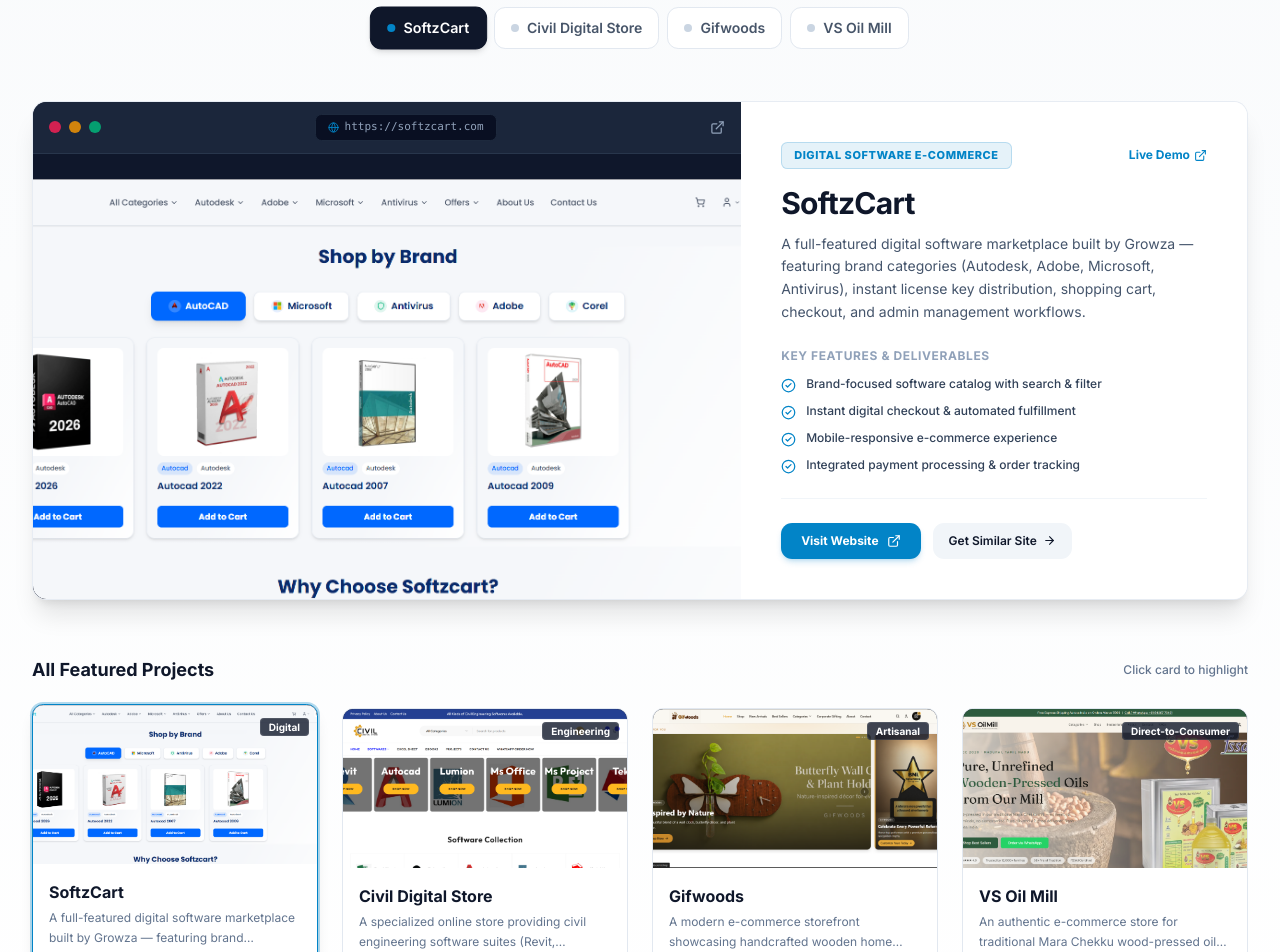
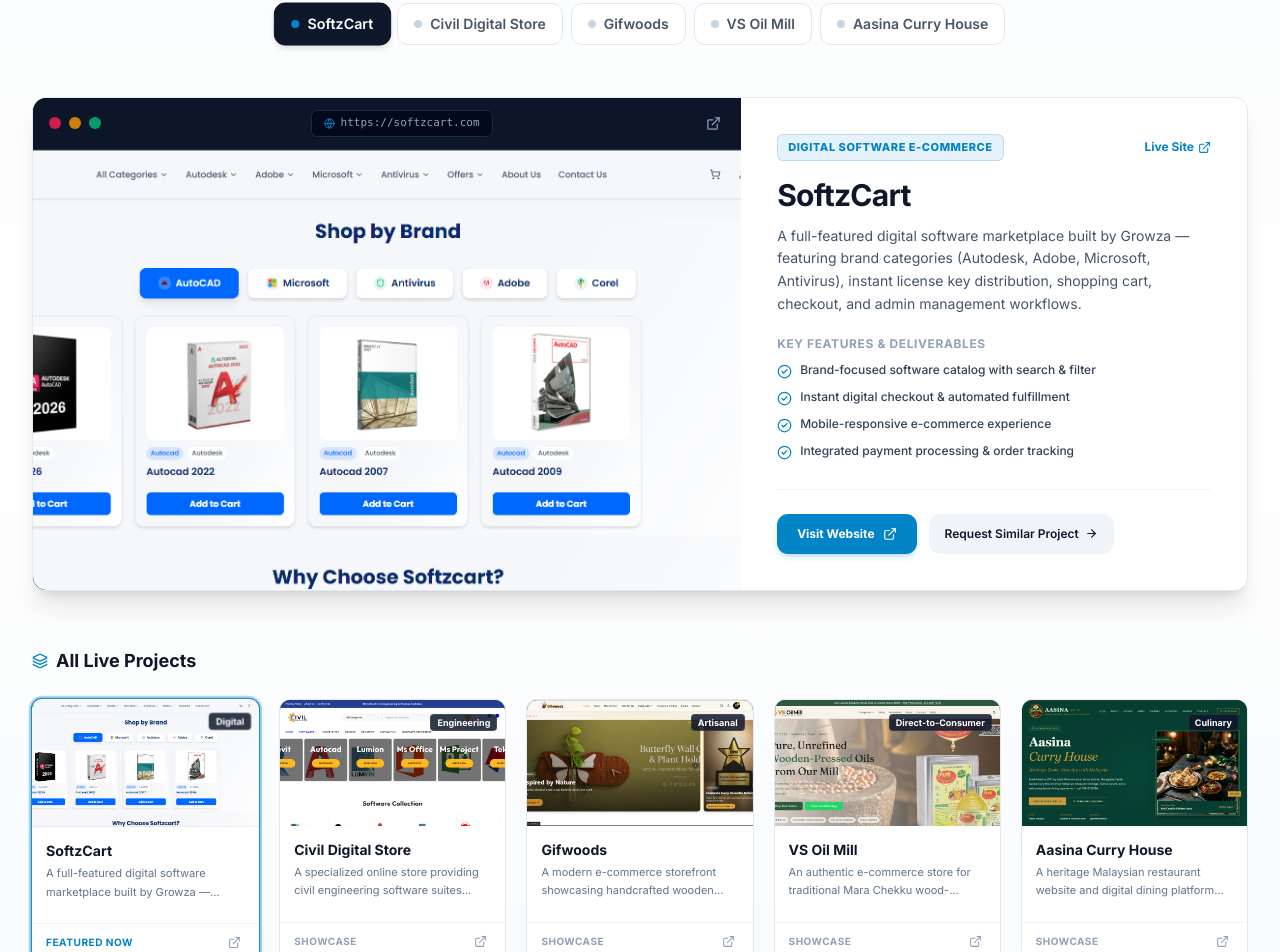
Before and after one commit to Umarfarook1912/Business-site, a Next.js app: page / in a window 1280 px wide. Shown: the part 2472-3424 px from the top of the page. Built offline with nearby package versions, Linux system fonts and the light colour scheme; no server answers.

Commit message:
malaysia site updated

```diff
--- a/src/components/home/HomeProjectSection.tsx
+++ b/src/components/home/HomeProjectSection.tsx
@@ -3,7 +3,7 @@
 import { useState } from "react";
 import Image from "next/image";
 import Link from "next/link";
-import { ArrowRight, CheckCircle2, ExternalLink, Globe, Sparkles } from "lucide-react";
+import { ArrowRight, CheckCircle2, ExternalLink, Globe, Sparkles, Layers } from "lucide-react";
 import { PROJECTS, ROUTES, ProjectItem } from "@/lib/constants";
 import { MotionSection } from "@/components/common/MotionSection";
 
@@ -14,62 +14,64 @@ export function HomeProjectSection() {
     PROJECTS.find((p) => p.id === activeId) || PROJECTS[0];
 
   return (
-    <section className="bg-gradient-to-b from-slate-50 to-white py-16 sm:py-24" id="projects">
+    <section className="bg-gradient-to-b from-slate-50 via-white to-slate-50 py-12 sm:py-20 lg:py-24" id="projects">
       <div className="max-w-7xl mx-auto px-4 sm:px-6 lg:px-8">
         {/* Section Header */}
-        <MotionSection className="max-w-3xl mx-auto text-center mb-12 sm:mb-16">
-          <div className="inline-flex items-center gap-2 px-3 py-1.5 rounded-full bg-sky/10 border border-sky/20 text-sky text-xs font-semibold uppercase tracking-wider mb-4">
-            <Sparkles size={13} />
+        <MotionSection className="max-w-3xl mx-auto text-center mb-8 sm:mb-12 lg:mb-16">
+          <div className="inline-flex items-center gap-1.5 px-3 py-1 rounded-full bg-sky/10 border border-sky/20 text-sky text-xs font-semibold uppercase tracking-wider mb-3 sm:mb-4">
+            <Sparkles size={13} className="shrink-0" />
             <span>Our Work & Portfolio</span>
           </div>
-          <h2 className="text-3xl sm:text-4xl lg:text-5xl font-extrabold text-navy tracking-tight mb-4">
+          <h2 className="text-2xl sm:text-4xl lg:text-5xl font-extrabold text-navy tracking-tight mb-3 sm:mb-4">
             Projects We&apos;ve Delivered
           </h2>
-          <p className="text-base sm:text-lg text-[#64748B] max-w-2xl mx-auto leading-relaxed">
-            Explore live e-commerce stores, specialized marketplaces, and web applications built with performance, security, and exceptional user experience.
+          <p className="text-xs sm:text-base lg:text-lg text-[#64748B] max-w-2xl mx-auto leading-relaxed">
+            Explore live e-commerce stores, specialized marketplaces, and custom web platforms engineered by Growza for growing businesses.
           </p>
         </MotionSection>
 
-        {/* Project Selector Tabs */}
-        <MotionSection delay={0.1} className="mb-10">
-          <div className="flex items-center justify-start sm:justify-center gap-2 overflow-x-auto pb-3 pt-1 scrollbar-none">
+        {/* Project Selector Tabs - Horizontal Scrollable on Mobile */}
+        <MotionSection delay={0.1} className="mb-8 sm:mb-10">
+          <div className="relative">
+            <div className="flex items-center justify-start sm:justify-center gap-2 overflow-x-auto pb-3 pt-1 scrollbar-none snap-x snap-mandatory px-1">
               {PROJECTS.map((project) => {
                 const isActive = project.id === activeId;
                 return (
                   <button
                     key={project.id}
                     onClick={() => setActiveId(project.id)}
-                  className={`px-4 py-2.5 rounded-xl text-xs sm:text-sm font-semibold transition-all whitespace-nowrap flex items-center gap-2 border ${
+                    className={`snap-center shrink-0 px-3.5 sm:px-4 py-2 sm:py-2.5 rounded-xl text-xs sm:text-sm font-semibold transition-all flex items-center gap-2 border ${
                       isActive
                         ? "bg-navy text-white border-navy shadow-md scale-[1.02]"
                         : "bg-white text-[#475569] border-slate-200 hover:border-slate-300 hover:bg-slate-50"
                     }`}
                   >
                     <span
-                    className={`w-2 h-2 rounded-full ${
+                      className={`w-2 h-2 rounded-full shrink-0 ${
                         isActive ? "bg-sky" : "bg-slate-300"
                       }`}
                     />
-                  {project.name}
+                    <span className="truncate">{project.name}</span>
                   </button>
                 );
               })}
             </div>
+          </div>
         </MotionSection>
 
         {/* Spotlight Main Showcase */}
-        <MotionSection delay={0.2} className="mb-14">
-          <div className="bg-white rounded-2xl border border-slate-200/80 shadow-xl overflow-hidden grid lg:grid-cols-12 gap-0 transition-all duration-300">
+        <MotionSection delay={0.2} className="mb-10 sm:mb-14">
+          <div className="bg-white rounded-2xl border border-slate-200/90 shadow-xl overflow-hidden grid lg:grid-cols-12 gap-0 transition-all duration-300">
             {/* Left: Browser Window Screenshot Showcase */}
-            <div className="lg:col-span-7 bg-slate-900 flex flex-col justify-between overflow-hidden group">
+            <div className="lg:col-span-7 bg-slate-950 flex flex-col justify-between overflow-hidden group">
               {/* Browser Header Bar */}
-              <div className="bg-slate-800/90 px-4 py-3 border-b border-slate-700/60 flex items-center justify-between shrink-0 gap-3">
-                <div className="flex items-center gap-2 shrink-0">
-                  <div className="w-3 h-3 rounded-full bg-rose-500/80" />
-                  <div className="w-3 h-3 rounded-full bg-amber-500/80" />
-                  <div className="w-3 h-3 rounded-full bg-emerald-500/80" />
+              <div className="bg-slate-900/90 px-3.5 sm:px-4 py-2.5 sm:py-3 border-b border-slate-800 flex items-center justify-between shrink-0 gap-2 sm:gap-3">
+                <div className="flex items-center gap-1.5 sm:gap-2 shrink-0">
+                  <div className="w-2.5 h-2.5 sm:w-3 sm:h-3 rounded-full bg-rose-500/80" />
+                  <div className="w-2.5 h-2.5 sm:w-3 sm:h-3 rounded-full bg-amber-500/80" />
+                  <div className="w-2.5 h-2.5 sm:w-3 sm:h-3 rounded-full bg-emerald-500/80" />
                 </div>
-                <div className="bg-slate-950/70 text-slate-400 text-[11px] font-mono px-3 py-1 rounded-md flex items-center gap-1.5 max-w-[280px] sm:max-w-xs truncate border border-slate-800">
+                <div className="bg-slate-950/80 text-slate-400 text-[10px] sm:text-[11px] font-mono px-2.5 sm:px-3 py-1 rounded-md flex items-center gap-1.5 max-w-[170px] xs:max-w-[230px] sm:max-w-xs truncate border border-slate-800">
                   <Globe size={11} className="text-sky shrink-0" />
                   <span className="truncate">{activeProject.projectUrl}</span>
                 </div>
@@ -77,15 +79,15 @@ export function HomeProjectSection() {
                   href={activeProject.projectUrl}
                   target="_blank"
                   rel="noopener noreferrer"
-                  className="text-slate-400 hover:text-white transition-colors"
-                  aria-label={`Open ${activeProject.name} in new tab`}
+                  className="text-slate-400 hover:text-white transition-colors p-1"
+                  aria-label={`Open ${activeProject.name} live site`}
                 >
-                  <ExternalLink size={15} />
+                  <ExternalLink size={14} className="sm:w-[15px] sm:h-[15px]" />
                 </Link>
               </div>
 
               {/* Screenshot Image Container */}
-              <div className="relative aspect-[16/10] lg:aspect-auto lg:h-[420px] w-full overflow-hidden bg-slate-950">
+              <div className="relative aspect-[16/10] sm:aspect-video lg:aspect-auto lg:h-[440px] w-full overflow-hidden bg-slate-950">
                 <Image
                   src={activeProject.image}
                   alt={activeProject.imageAlt}
@@ -94,7 +96,7 @@ export function HomeProjectSection() {
                   className="object-cover object-top transition-transform duration-700 ease-out group-hover:scale-105"
                   sizes="(max-width: 1024px) 100vw, 55vw"
                 />
-                <div className="absolute inset-0 bg-gradient-to-t from-slate-950/60 via-transparent to-transparent opacity-0 group-hover:opacity-100 transition-opacity duration-300 flex items-end p-6">
+                <div className="absolute inset-0 bg-gradient-to-t from-slate-950/70 via-transparent to-transparent opacity-0 group-hover:opacity-100 transition-opacity duration-300 flex items-end p-4 sm:p-6">
                   <Link
                     href={activeProject.projectUrl}
                     target="_blank"
@@ -108,11 +110,11 @@ export function HomeProjectSection() {
               </div>
             </div>
 
-            {/* Right: Project Information Details */}
-            <div className="lg:col-span-5 p-6 sm:p-8 lg:p-10 flex flex-col justify-between bg-white">
+            {/* Right: Project Details */}
+            <div className="lg:col-span-5 p-5 sm:p-7 lg:p-9 flex flex-col justify-between bg-white">
               <div>
-                <div className="flex items-center justify-between gap-3 mb-4">
-                  <span className="px-3 py-1 rounded-md text-[11px] font-extrabold uppercase tracking-wider bg-sky/10 text-sky border border-sky/20">
+                <div className="flex items-center justify-between gap-2 mb-3 sm:mb-4">
+                  <span className="px-2.5 py-1 rounded-md text-[10px] sm:text-[11px] font-extrabold uppercase tracking-wider bg-sky/10 text-sky border border-sky/20">
                     {activeProject.category}
                   </span>
                   <Link
@@ -121,25 +123,25 @@ export function HomeProjectSection() {
                     rel="noopener noreferrer"
                     className="inline-flex items-center gap-1 text-xs font-bold text-sky hover:text-navy transition-colors shrink-0"
                   >
-                    <span>Live Demo</span>
+                    <span>Live Site</span>
                     <ExternalLink size={13} />
                   </Link>
                 </div>
 
-                <h3 className="text-2xl sm:text-3xl font-bold text-navy mb-3 tracking-tight">
+                <h3 className="text-xl sm:text-2xl lg:text-3xl font-bold text-navy mb-2 sm:mb-3 tracking-tight">
                   {activeProject.name}
                 </h3>
-                <p className="text-sm text-slate-600 leading-relaxed mb-6">
+                <p className="text-xs sm:text-sm text-slate-600 leading-relaxed mb-5">
                   {activeProject.description}
                 </p>
 
-                <div className="mb-6">
-                  <h4 className="text-xs font-bold uppercase tracking-wider text-slate-400 mb-3">
+                <div className="mb-5 sm:mb-6">
+                  <h4 className="text-[11px] sm:text-xs font-bold uppercase tracking-wider text-slate-400 mb-2.5">
                     Key Features & Deliverables
                   </h4>
-                  <ul className="space-y-2.5">
+                  <ul className="grid grid-cols-1 sm:grid-cols-2 lg:grid-cols-1 gap-2 sm:gap-2.5">
                     {activeProject.highlights.map((item) => (
-                      <li key={item} className="flex items-start gap-2.5 text-xs font-medium text-slate-700">
+                      <li key={item} className="flex items-start gap-2 text-xs font-medium text-slate-700">
                         <CheckCircle2 size={15} className="text-sky shrink-0 mt-0.5" />
                         <span>{item}</span>
                       </li>
@@ -148,22 +150,22 @@ export function HomeProjectSection() {
                 </div>
               </div>
 
-              {/* Action Buttons */}
-              <div className="pt-6 border-t border-slate-100 flex flex-wrap items-center gap-3">
+              {/* Action Buttons - Full Width on Mobile */}
+              <div className="pt-4 sm:pt-6 border-t border-slate-100 flex flex-col sm:flex-row items-stretch sm:items-center gap-2.5 sm:gap-3">
                 <Link
                   href={activeProject.projectUrl}
                   target="_blank"
                   rel="noopener noreferrer"
-                  className="px-5 py-2.5 rounded-xl bg-sky hover:bg-sky-dark text-white text-xs font-bold inline-flex items-center gap-2 shadow-md shadow-sky/20 transition-all hover:gap-3"
+                  className="w-full sm:w-auto px-5 py-2.5 sm:py-3 rounded-xl bg-sky hover:bg-sky-dark text-white text-xs font-bold inline-flex items-center justify-center gap-2 shadow-md shadow-sky/20 transition-all hover:gap-3"
                 >
                   <span>Visit Website</span>
                   <ExternalLink size={14} />
                 </Link>
                 <Link
                   href={ROUTES.consultation}
-                  className="px-4 py-2.5 rounded-xl bg-slate-100 hover:bg-slate-200 text-navy text-xs font-semibold inline-flex items-center gap-1.5 transition-colors"
+                  className="w-full sm:w-auto px-4 py-2.5 sm:py-3 rounded-xl bg-slate-100 hover:bg-slate-200 text-navy text-xs font-semibold inline-flex items-center justify-center gap-1.5 transition-colors"
                 >
-                  <span>Get Similar Site</span>
+                  <span>Request Similar Project</span>
                   <ArrowRight size={13} />
                 </Link>
               </div>
@@ -173,12 +175,15 @@ export function HomeProjectSection() {
 
         {/* All Projects Cards Grid */}
         <MotionSection delay={0.3}>
-          <div className="mb-6 flex items-center justify-between">
-            <h3 className="text-lg font-bold text-navy">All Featured Projects</h3>
-            <span className="text-xs text-slate-500 font-medium">Click card to highlight</span>
+          <div className="mb-4 sm:mb-6 flex items-center justify-between">
+            <div className="flex items-center gap-2">
+              <Layers size={16} className="text-sky" />
+              <h3 className="text-base sm:text-lg font-bold text-navy">All Live Projects</h3>
+            </div>
+            <span className="text-xs text-slate-400 font-medium hidden xs:inline">Tap card to focus</span>
           </div>
 
-          <div className="grid sm:grid-cols-2 lg:grid-cols-4 gap-6">
+          <div className="grid grid-cols-1 sm:grid-cols-2 md:grid-cols-3 lg:grid-cols-5 gap-4 sm:gap-5">
             {PROJECTS.map((project) => {
               const isSelected = project.id === activeId;
               return (
@@ -187,7 +192,7 @@ export function HomeProjectSection() {
                   onClick={() => setActiveId(project.id)}
                   className={`cursor-pointer group bg-white rounded-xl border transition-all duration-300 overflow-hidden flex flex-col justify-between ${
                     isSelected
-                      ? "border-sky ring-2 ring-sky/30 shadow-lg -translate-y-1 bg-sky/[0.02]"
+                      ? "border-sky ring-2 ring-sky/30 shadow-md scale-[1.01] bg-sky/[0.02]"
                       : "border-slate-200 hover:border-slate-300 hover:shadow-md hover:-translate-y-0.5"
                   }`}
                 >
@@ -199,40 +204,40 @@ export function HomeProjectSection() {
                         alt={project.imageAlt}
                         fill
                         className="object-cover object-top transition-transform duration-500 group-hover:scale-105"
-                        sizes="(max-width: 640px) 100vw, (max-width: 1024px) 50vw, 25vw"
+                        sizes="(max-width: 640px) 100vw, (max-width: 1024px) 33vw, 20vw"
                       />
                       <div className="absolute top-2 right-2">
-                        <span className="px-2 py-0.5 rounded text-[10px] font-bold bg-navy/80 backdrop-blur-md text-white border border-white/10">
+                        <span className="px-1.5 py-0.5 rounded text-[9px] font-bold bg-navy/85 backdrop-blur-md text-white border border-white/10">
                           {project.category.split(" ")[0]}
                         </span>
                       </div>
                     </div>
 
                     {/* Card Body */}
-                    <div className="p-4">
-                      <h4 className="text-base font-bold text-navy group-hover:text-sky transition-colors mb-1">
+                    <div className="p-3.5">
+                      <h4 className="text-sm font-bold text-navy group-hover:text-sky transition-colors mb-1 truncate">
                         {project.name}
                       </h4>
-                      <p className="text-xs text-slate-500 line-clamp-2 leading-relaxed mb-3">
+                      <p className="text-[11px] text-slate-500 line-clamp-2 leading-relaxed mb-2">
                         {project.description}
                       </p>
                     </div>
                   </div>
 
                   {/* Card Footer */}
-                  <div className="px-4 pb-4 pt-2 border-t border-slate-100 flex items-center justify-between text-xs">
-                    <span className="text-[11px] font-semibold text-sky group-hover:underline">
-                      {isSelected ? "Currently Viewing" : "View Details"}
+                  <div className="px-3.5 pb-3 pt-2 border-t border-slate-100 flex items-center justify-between text-xs">
+                    <span className={`text-[10px] font-bold uppercase tracking-wider ${isSelected ? "text-sky" : "text-slate-400 group-hover:text-navy"}`}>
+                      {isSelected ? "Featured Now" : "Showcase"}
                     </span>
                     <Link
                       href={project.projectUrl}
                       target="_blank"
                       rel="noopener noreferrer"
                       onClick={(e) => e.stopPropagation()}
-                      className="p-1.5 rounded-lg text-slate-400 hover:text-sky hover:bg-sky/10 transition-colors"
+                      className="p-1 rounded-md text-slate-400 hover:text-sky hover:bg-sky/10 transition-colors"
                       title={`Visit ${project.name} live site`}
                     >
-                      <ExternalLink size={14} />
+                      <ExternalLink size={13} />
                     </Link>
                   </div>
                 </div>
--- a/src/lib/constants/footer.ts
+++ b/src/lib/constants/footer.ts
@@ -40,7 +40,7 @@ export const FOOTER_EXPLORE = [
 
 export const FOOTER_COMPANY = [
   { label: "About Us", href: ROUTES.about },
-  { label: "SoftzCart Project", href: ROUTES.projects },
+  { label: "Featured Projects", href: ROUTES.projects },
   { label: "All Services", href: ROUTES.services },
   { label: "Contact", href: ROUTES.consultation },
 ] as const;
--- a/src/lib/constants/projects.ts
+++ b/src/lib/constants/projects.ts
@@ -56,7 +56,7 @@ export const PROJECTS: ProjectItem[] = [
     ],
     image: "/projects/gifwoods.png",
     imageAlt: "Gifwoods artisanal wooden decor homepage screenshot",
-    projectUrl: "http://gifwoods.com/",
+    projectUrl: "https://gifwoods.com/",
   },
   {
     id: "vsoil-mill",
@@ -74,6 +74,22 @@ export const PROJECTS: ProjectItem[] = [
     imageAlt: "VS Oil Mill traditional wood pressed oil homepage screenshot",
     projectUrl: "https://vsoilmill.com/",
   },
+  {
+    id: "aasina-curry-house",
+    name: "Aasina Curry House",
+    category: "Culinary & Dining Experience",
+    description:
+      "A heritage Malaysian restaurant website and digital dining platform featuring authentic menu showcases, location finder, signature dish spotlights, and customer inquiry workflows.",
+    highlights: [
+      "Heritage dining & interactive menu showcase",
+      "Multi-location finder & direct contact integration",
+      "Mobile-optimized responsive culinary interface",
+      "Halal dining branding & signature dish spotlights",
+    ],
+    image: "/projects/aasinacurryhouse.png",
+    imageAlt: "Aasina Curry House restaurant website homepage screenshot",
+    projectUrl: "https://www.aasinacurryhouse.com/",
+  },
 ];
 
 export const FEATURED_PROJECT = PROJECTS[0];
```
Also changed, not shown: public/projects/aasinacurryhouse.png (added). Lines whose indentation alone changed are shown as unchanged.
